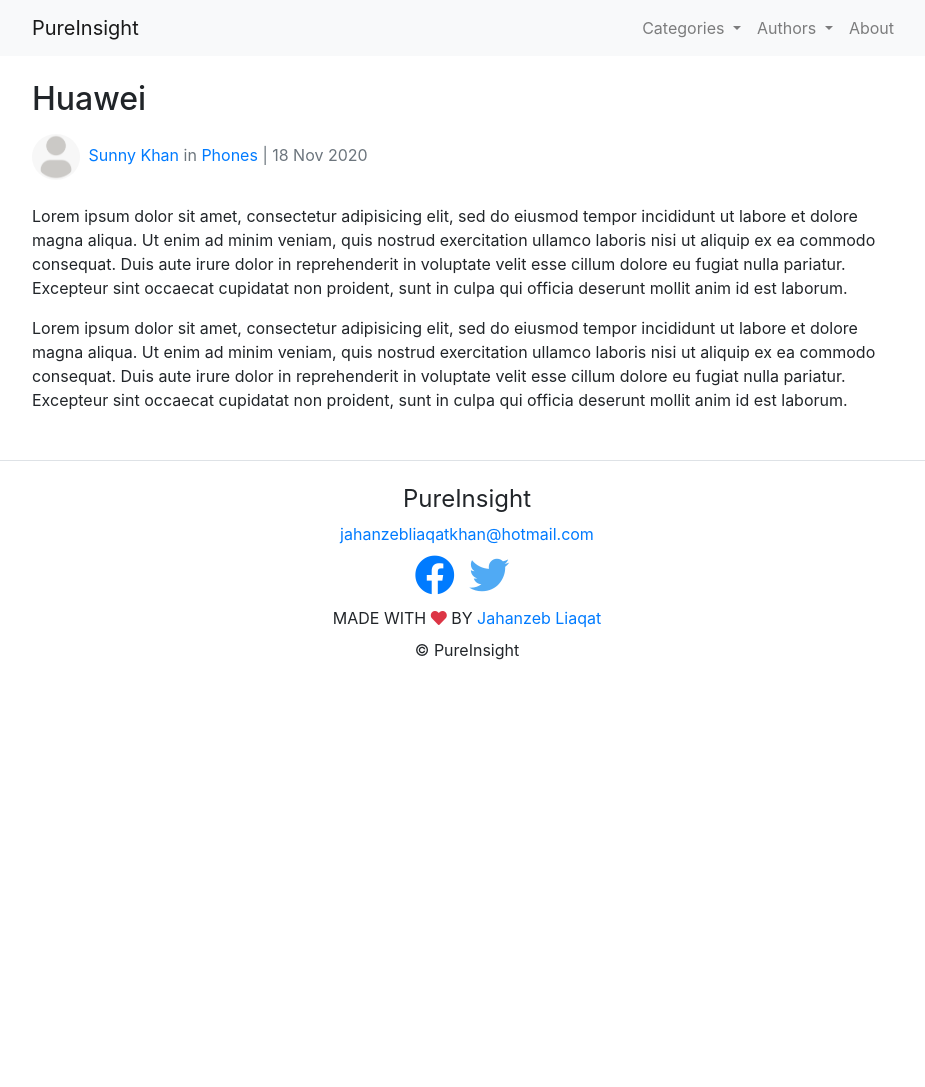
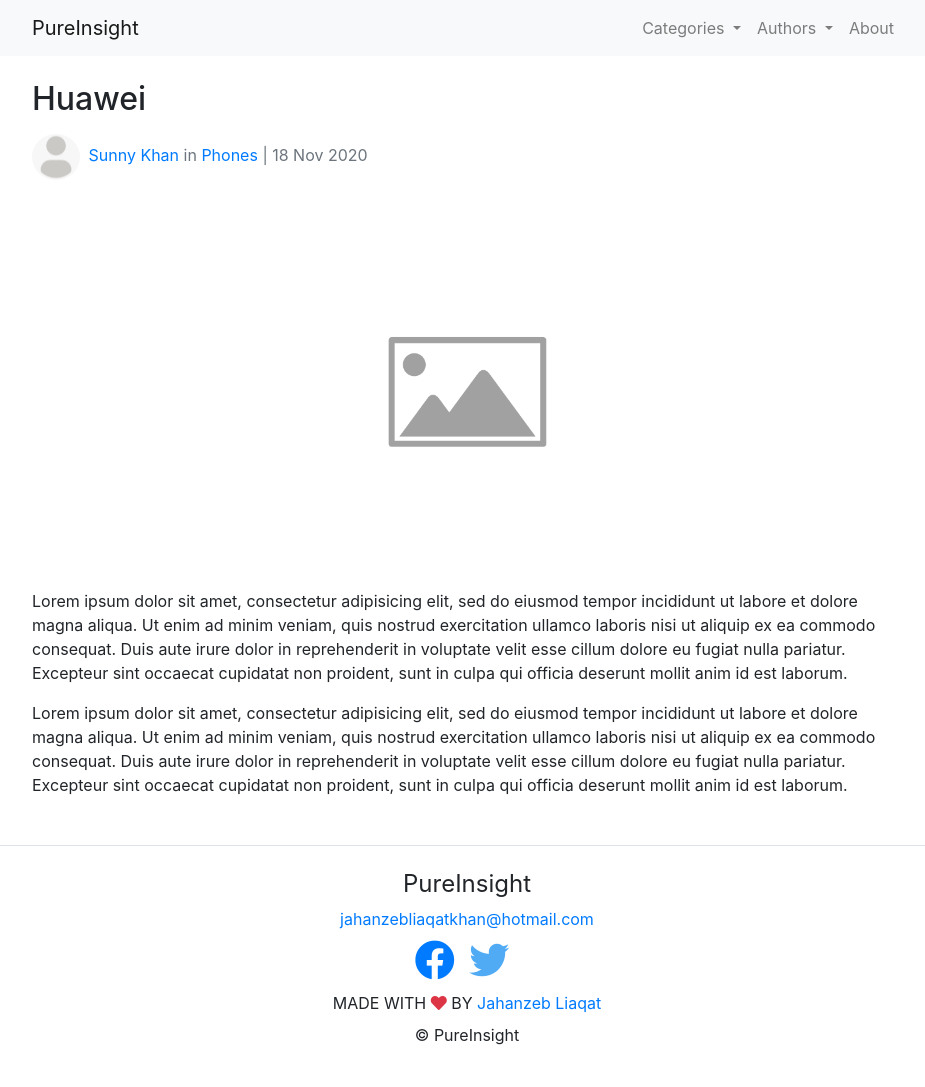
Before and after one commit to pureinsight/pureinsight.github.io, a Jekyll site: the page built from _posts/2020-11-18-huawei.md, in a window 1280 px wide. Shown: the whole page, without its empty margins (173-1098 px from the left). Built offline with Jekyll 4.4.1, drawn with Linux system fonts in a browser that asks for light colours; comment, search, counter and statistics services are not loaded; before the commit the page ends 900 px from its top, so only the background shows below that.

Commit message:
added cover to post show page and optimize body images of article

```diff
--- a/_layouts/post.html
+++ b/_layouts/post.html
@@ -5,8 +5,13 @@
 {% assign category = site.categories | where: 'short_name', page.category | first %}
 
 <h2 class="mb-3">{{ page.title }}</h2>
-<p class="text-muted mb-4">
+
+<p class="text-muted mb-4" style="line-height: 2.5rem;">
   <img src="/assets/images/authors/{{author.image | default: site.default_author.image}}" alt="{{author.name}}" class="mini-author mr-1">
   {% include post_info.html post=page author=author category=category %}
 </p>
-{{ content | markdownify }}
+
+<article class="post">
+  <img src="{{ page.cover_image.link | default: site.default_cover.link }}" alt="{{ page.cover_image.alt | default: site.default_cover.alt }}">
+  {{ content | markdownify }}
+</article>
--- a/_sass/main.scss
+++ b/_sass/main.scss
@@ -9,5 +9,10 @@
 .mini-author {
   border-radius: 100%;
   width: 48px;
+}
 
+article.post img {
+  max-width: 500px;
+  display: block;
+  margin: 10px auto;
 }
```
Also changed, not shown: _posts/2020-11-22-samsung.md (+3 -0 lines), _posts/2020-11-23-iphone.md (+5 -0 lines).
